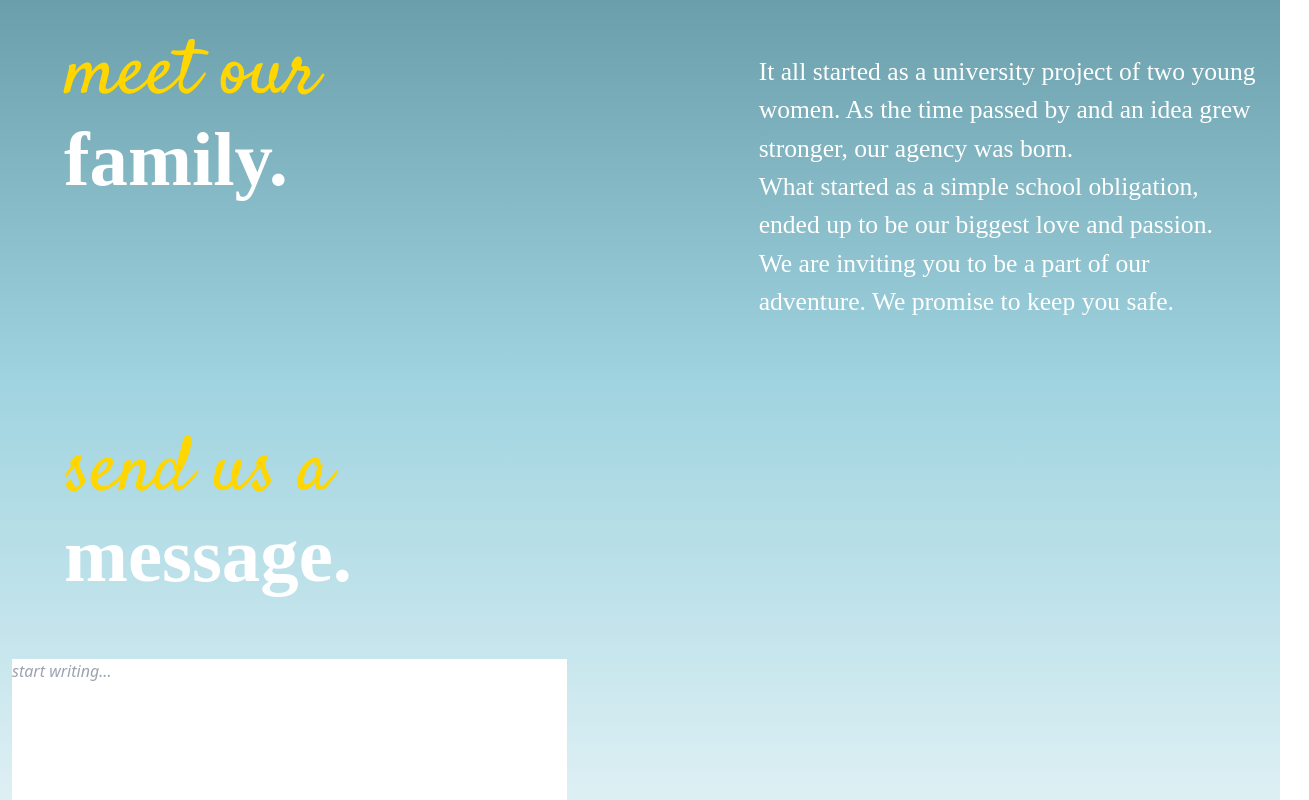
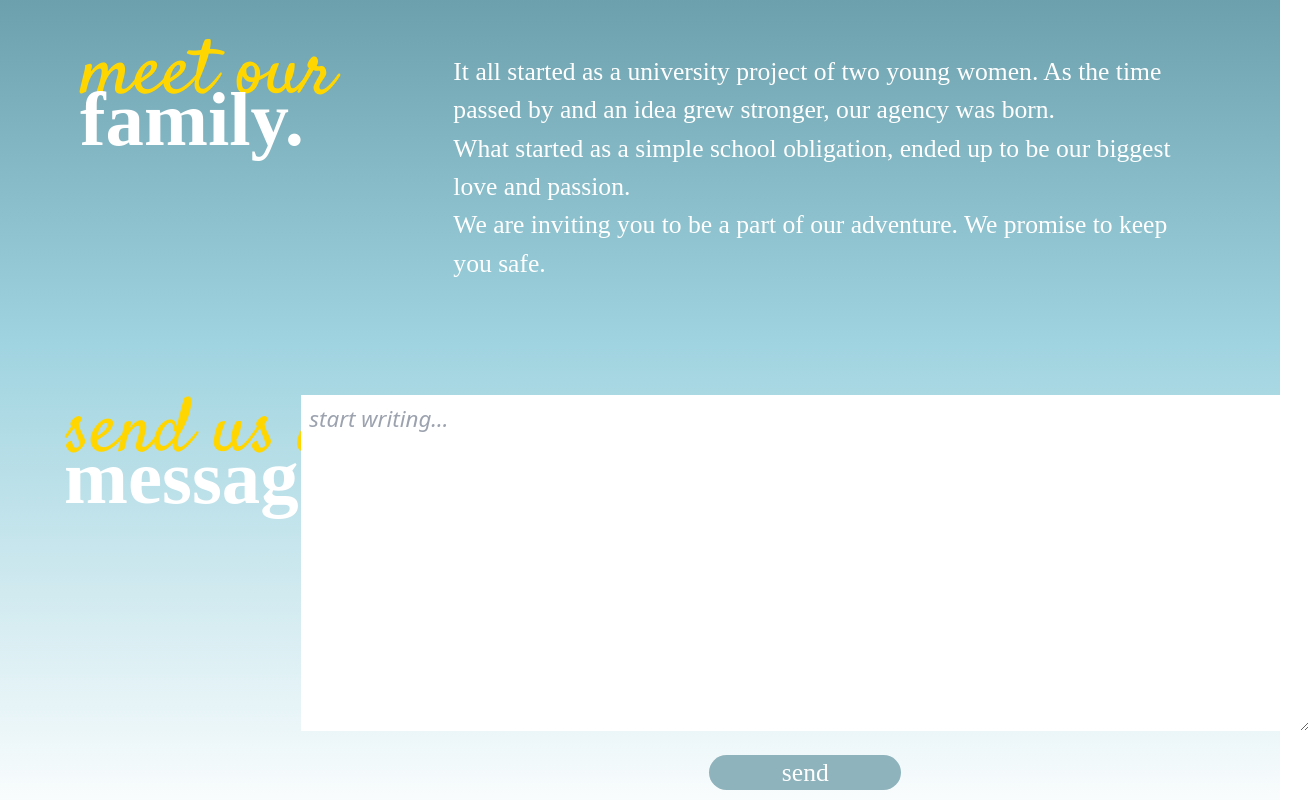
Before and after one commit to val2cak/_roadrunner, a Next.js app: page /about in a window 1280 px wide. Shown: the part 280-1080 px from the top of the page, 1309 px wide, since content can reach past the window. Built offline with nearby package versions, Linux system fonts and the light colour scheme; a web font is replaced by a local one.

Commit message:
about page edit

```diff
--- a/components/about/aboutContainer.js
+++ b/components/about/aboutContainer.js
@@ -8,49 +8,51 @@ const AboutContainer = () => {
                         about
                     </div>
                 </Row>
-                <Col sm={12} md={7} className='pl-5 pr-3.5 md:pl-16'>
-                    <h2 className='text-4xl lg:text-5xl leading-10 font-satisfy text-hci-cursive mt-5 md:mt-2'>
+                <Row className='px-20'>
+                    <Col className='flex flex-col justify-start items-start'>
+                        <h1 className='-mb-10 text-4xl lg:text-5xl leading-10 font-satisfy text-hci-cursive mt-5 md:mt-2'>
                             meet our
-                    </h2>
-                    <h2 className='text-white font-bold text-4xl lg:text-5xl leading-10 font-regular md:mt-2 pb-3'>
+                        </h1>
+                        <h1 className='text-white font-bold text-4xl lg:text-5xl leading-10 font-regular md:mt-2 pb-3'>
                             family.
-                    </h2>
+                        </h1>
                     </Col>
-                <Col>
-                    <p className='text-sm lg:text-base font-regular py-16 pr-3 text-white'>
-                        It all started as a university project of two young women. As
-                        the time passed by and an idea grew stronger, our agency was
-                        born.
+                    <Col lg={8}>
+                        <p className='text-sm lg:text-base font-regular py-16 text-white'>
+                            It all started as a university project of two young
+                            women. As the time passed by and an idea grew stronger,
+                            our agency was born.
                             <br></br>
-                        What started as a simple school obligation, ended up to be
-                        our biggest love and passion.
+                            What started as a simple school obligation, ended up to
+                            be our biggest love and passion.
                             <br></br>
-                        We are inviting you to be a part of our adventure. We promise
-                        to keep you safe.
+                            We are inviting you to be a part of our adventure. We
+                            promise to keep you safe.
                         </p>
                     </Col>
                 </Row>
+            </Row>
             <Row className='bg-gradient-to-b from-hci-general-light to-white pb-10'>
-                <Col sm={12} md={7} className='pl-5 pr-3.5 md:pl-16'>
-                    <h2 className='text-4xl lg:text-5xl leading-10 font-satisfy text-hci-cursive mt-5 md:mt-2'>
+                <Col className='pl-5 pr-3.5 md:pl-16'>
+                    <h1 className='-mb-10 text-4xl lg:text-5xl leading-10 font-satisfy text-hci-cursive mt-5 md:mt-2'>
                         send us a
-                    </h2>
-                    <h2 className='text-white font-bold text-4xl lg:text-5xl leading-10 font-regular md:mt-2 pb-3'>
+                    </h1>
+                    <h1 className='text-white font-bold text-4xl lg:text-5xl leading-10 font-regular md:mt-2 pb-3'>
                         message.
-                    </h2>
+                    </h1>
                 </Col>
-                <Col>
+                <Col lg={8} className='flex flex-col items-center mr-12'>
                     <textarea
-                        className={`mt-5 mb-5 italic text-black `}
+                        className={`mt-5 p-2 italic text-black text-sm`}
                         type='text'
                         placeholder='start writing...'
                         rows='10'
-                        cols='60'
+                        cols='80'
                     />
                     <br />
-                    <div className='pt-1.5 md:pt-1 pointer w-32 md:w-48 button text-center bg-hci-general-dark text-white text-sm md:text-base font-regular hover:opacity-80'>
+                    <button className='w-32 md:w-48 button text-sm md:text-base font-regular hover:opacity-80'>
                         send
-                    </div>
+                    </button>
                 </Col>
             </Row>
         </>
--- a/components/blog/blogContainer/blogContainer.js
+++ b/components/blog/blogContainer/blogContainer.js
@@ -15,7 +15,7 @@ const BlogContainer = ({ posts }) => {
                 </Row>
             ))}
             <div className='flex justify-center md:px-8 lg:px-28 pb-16 md:pb-14 lg:pb-20'>
-                <button className='mt-5 w-52 md:w-64 button text-sm text-center justify-center text-white font-regular hover:opacity-80'>
+                <button className='mt-5 w-52 md:w-64 button text-sm font-regular hover:opacity-80'>
                     see more
                 </button>
             </div>
--- a/components/login/loginContainer.js
+++ b/components/login/loginContainer.js
@@ -27,7 +27,7 @@ const SignInContainer = () => {
                     </span>
                 </div>
                 <div className='flex justify-center pb-3'>
-                    <button className='mt-5 w-52 md:w-64 button text-sm flex text-center justify-center text-white font-regular hover:opacity-80'>
+                    <button className='mt-5 w-52 md:w-64 button text-sm font-regular hover:opacity-80'>
                         sign in
                     </button>
                 </div>
@@ -37,7 +37,7 @@ const SignInContainer = () => {
                     </span>
                 </div>
                 <div className='mb-16 flex justify-center'>
-                    <button className='w-52 md:w-64 registerButton text-sm flex text-center justify-center text-white font-regular hover:opacity-80'>
+                    <button className='w-52 md:w-64 registerButton text-sm font-regular hover:opacity-80'>
                         register here.
                     </button>
                 </div>
--- a/components/travel/travelContainer/travelContainer.js
+++ b/components/travel/travelContainer/travelContainer.js
@@ -16,7 +16,7 @@ const TravelContainer = ({ destinations }) => {
                 </Row>
             ))}
             <div className='flex justify-center md:px-8 lg:px-28 pb-16 md:pb-14 lg:pb-20'>
-                <button className='mt-5 w-52 md:w-64 button text-sm flex text-center justify-center text-white font-regular hover:opacity-80'>
+                <button className='mt-5 w-52 md:w-64 button text-sm font-regular hover:opacity-80'>
                     see more
                 </button>
             </div>
--- a/styles/globals.css
+++ b/styles/globals.css
@@ -40,6 +40,9 @@
     border-radius: 1.25rem;
     background-color: #8eb3bc;
     color: #fff;
+    display: flex;
+    justify-content: center;
+    align-items: center;
 }
 
 .registerButton {
@@ -48,6 +51,9 @@
     border-radius: 1.25rem;
     background-color: #ffd600;
     color: #fff;
+    display: flex;
+    justify-content: center;
+    align-items: center;
 }
 
 .linkPass {
```
Lines whose indentation alone changed are shown as unchanged.
